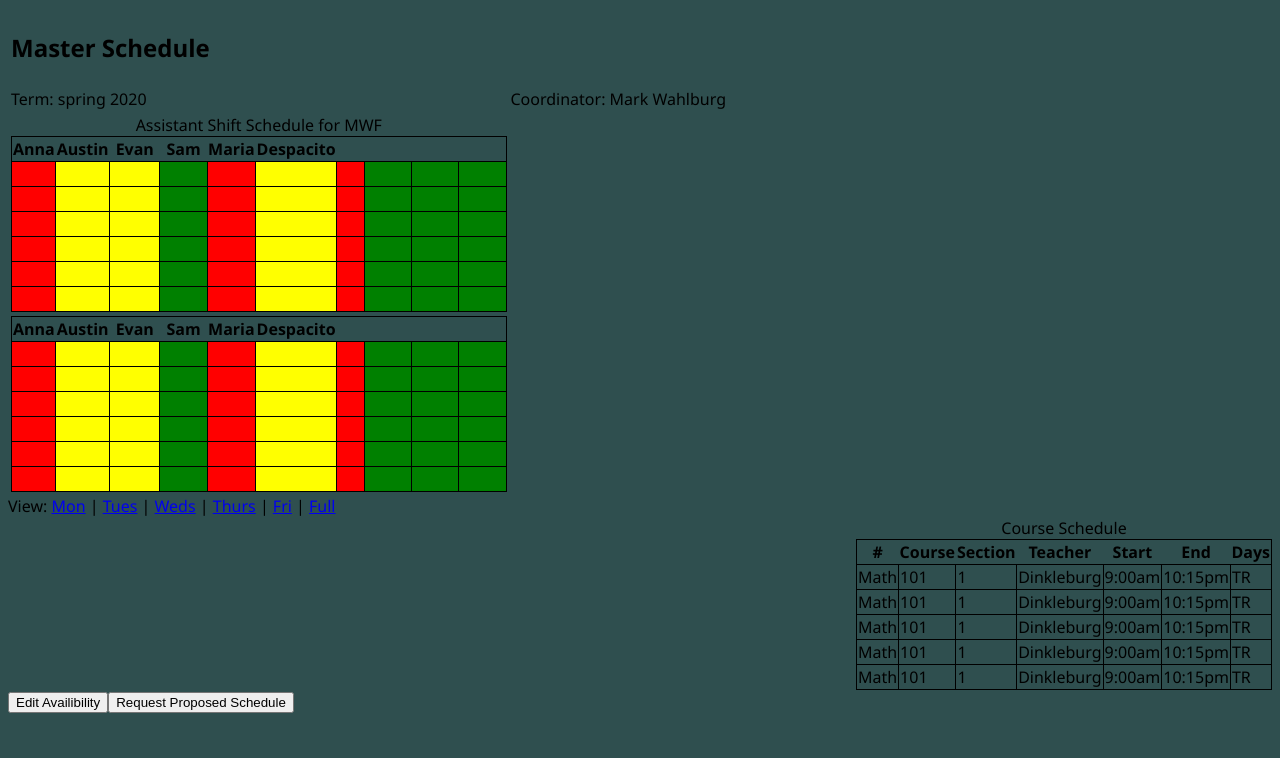
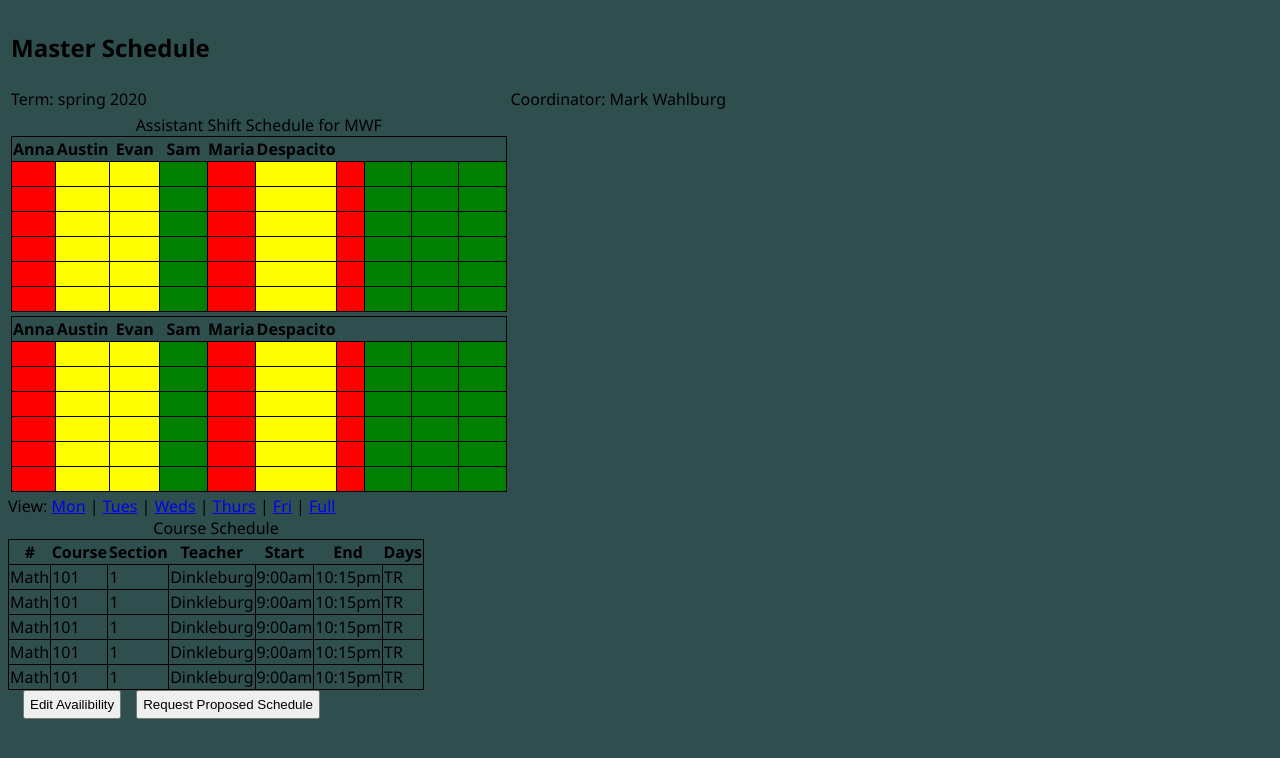
Before and after one commit to asbolles/MESS, a PHP site: page /Master.html in a window 1280 px wide. Shown: the top 758 px of the page. Run offline with PHP 8.4, Linux system fonts and the light colour scheme.

Commit message:
Edit Master

```diff
--- a/HTML/CSS/Master.css
+++ b/HTML/CSS/Master.css
@@ -10,11 +10,7 @@ background-color: red;
     color: green;
     background-color: green;
 }
-#course{
-    width: auto;
-    margin-right: 0px;
-    margin-left: auto;
-}
+
 #coord{
   text-align: right;
 }
@@ -26,3 +22,7 @@ html{
     border: 1pt solid black;
     border-collapse: collapse;
 }
+button{
+    padding: 5px;
+    margin-left: 15px;
+}
--- a/HTML/Master.html
+++ b/HTML/Master.html
@@ -117,11 +117,14 @@
     <tr><td>
         View: <a href="#">Mon</a> | <a href="#">Tues</a> | <a href="#">Weds</a> | <a href="#">Thurs</a>
         | <a href="#">Fri</a> | <a href="#">Full</a>
-    </td></tr>
-    <tr><td><table id="course" class="table">
+    </td>
+    <td><table id="course" class="table">
             <caption>Course Schedule</caption>
             <tr>
+
                 <th>#</th><th>Course</th><th>Section</th><th>Teacher</th><th>Start</th><th>End</th><th>Days</th>
+
+
             </tr>
 
                 <script>
@@ -130,7 +133,9 @@
             }
                 </script>
 
-    </table></td></tr>
+        </table></td>
+</tr>
+
 <tr>
     <td><button>Edit Availibility</button><button>Request Proposed Schedule</button></td>
 </tr>
```
Lines whose indentation alone changed are shown as unchanged.
